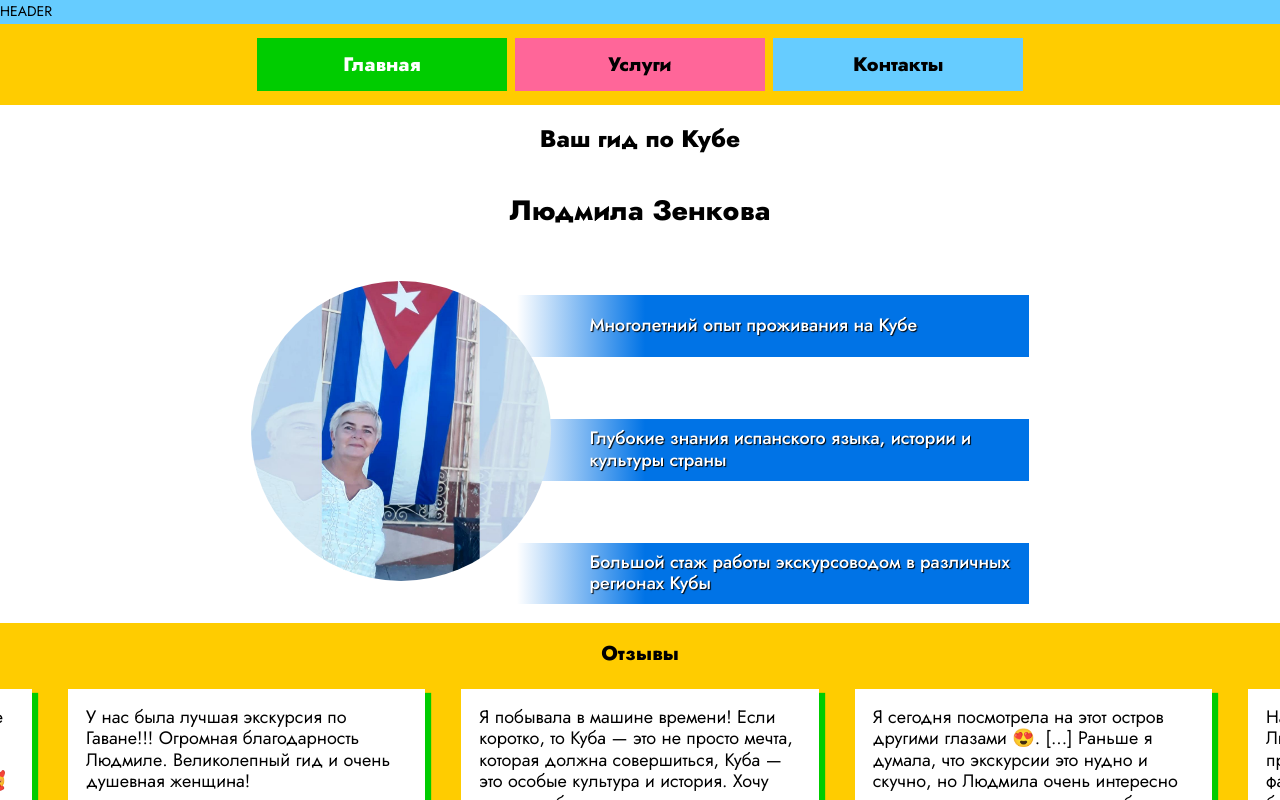
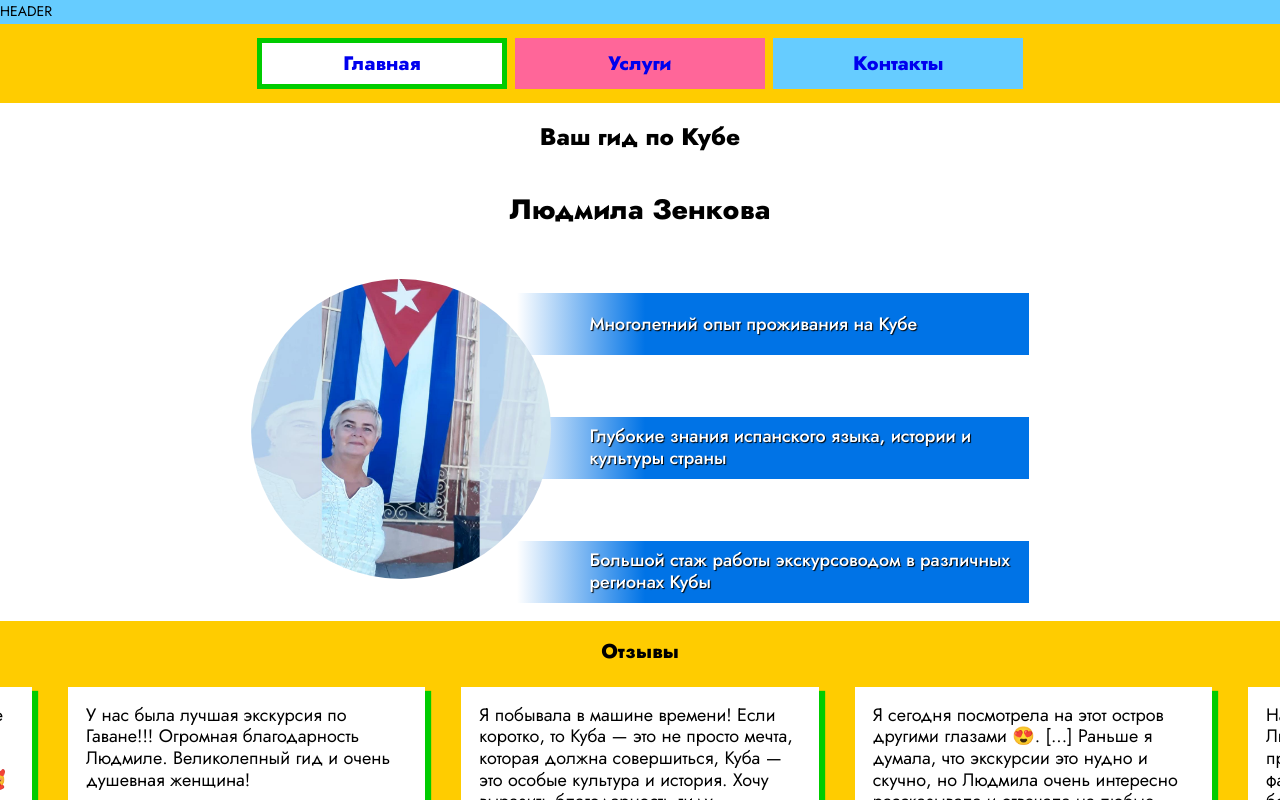
Before and after one commit to igoryen/zenkova, a React (Create React App) app: page / in a window 1280 px wide. Shown: the top 800 px of the page. Built offline with nearby package versions, Linux system fonts and the light colour scheme; the HTML template or start-up script is replaced by a standard one.

Commit message:
Updated styling for main nav (if active, then border)

```diff
--- a/src/styles/components/mainNav.scss
+++ b/src/styles/components/mainNav.scss
@@ -4,6 +4,7 @@
 
     ul {
         background-color: $color1;
+
         display: flex;
         justify-content: center;
     }
@@ -18,26 +19,21 @@
         display: flex;
 
         a {
-            width: 100%;
-            padding: 0.5em;
+            border: 0.3em solid transparent;
             display: flex;
             justify-content: center;
+            padding: 0.2em;
             text-decoration: none;
-        }
-        &.link {
-            &.active {
-                a {
-                    color: white;
-                }
-            }
-            &.inactive {
-                a {
-                    color: black;
-                }
-            }
+            width: 100%;
         }
 
         &.home {
+            &.active {
+                a {
+                    border-color: $color2;
+                    background-color: #fff;
+                }
+            }
             a {
                 background-color: $color2;
                 &:hover {
@@ -46,6 +42,12 @@
             }
         }
         &.services {
+            &.active {
+                a {
+                    border-color: $color5;
+                    background-color: #fff;
+                }
+            }
             a {
                 background-color: $color5;
                 &:hover {
@@ -54,6 +56,12 @@
             }
         }
         &.contacts {
+            &.active {
+                a {
+                    border-color: $color3;
+                    background-color: #fff;
+                }
+            }
             a {
                 background-color: $color3;
                 &:hover {
```
